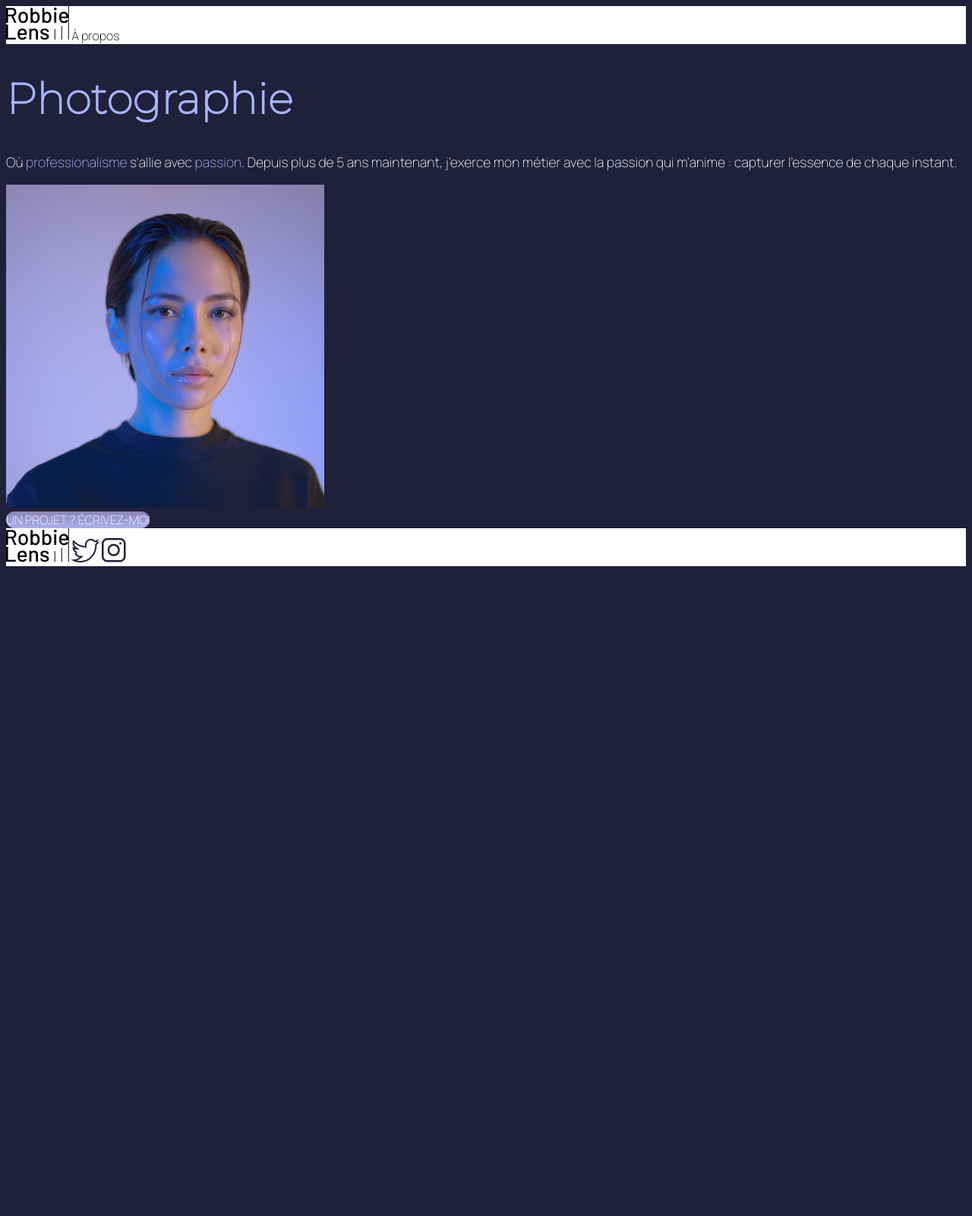
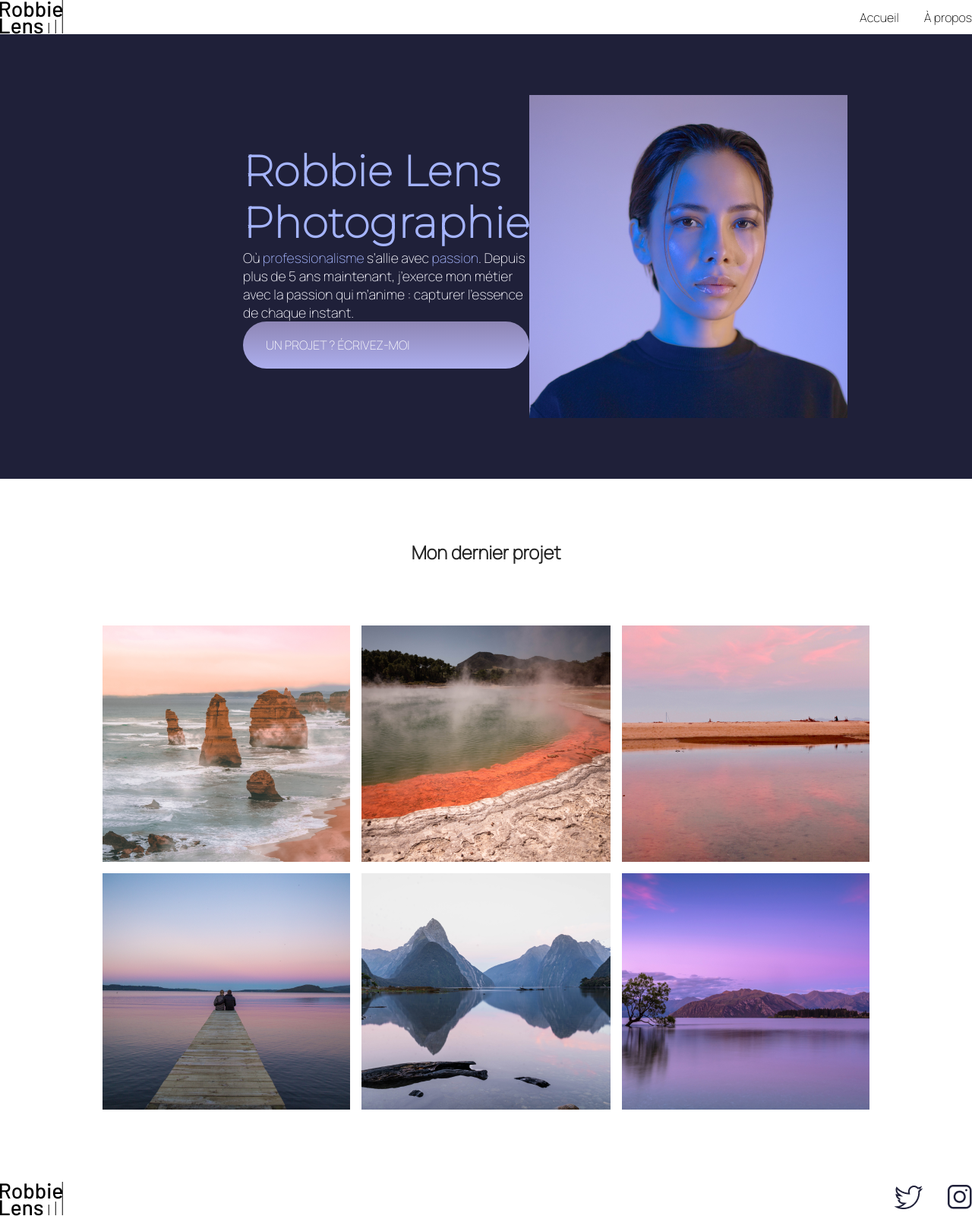
Before and after one commit to anapeff/SiteWebHTML5CSS3, a plain HTML site: page index.html in a window 1280 px wide. Shown: the whole page at 76% size. Before the commit the page ends 800 px from the top, so only its background shows below. Drawn offline with Linux system fonts and the light colour scheme.

Commit message:
css flexbox

```diff
--- a/index.html
+++ b/index.html
@@ -18,36 +18,53 @@
 </head>
 
 <body>
-    <div class="entete">
-
-            <img src="images/logo.png" alt="Logo Robbie Lens" />
+    <header>
+        <nav>
+            <img src="images/logo.png" alt="Logo Robbie Lens" >
+            <div>
+                <a href="index.html">Accueil</a>
                 <a href="a-propos.html">À propos</a>
             </div>
-
-    <h1>Photographie</h1>
-
+        </nav>
+    </header>
+    <main>
+        <section class="accueil-introduction">
+            <div>
+                <h1>Robbie Lens Photographie</h1>
                 <p>
-        Où <em>professionalisme</em>  s'allie avec <em>passion</em>. Depuis plus de 5 ans maintenant, j’exerce mon métier avec la passion
-        qui m’anime : capturer l’essence de chaque instant. <!--je suis un commentaire -->
+                    Où <em>professionalisme</em> s’allie avec <em>passion</em>. Depuis
+                    plus de 5 ans maintenant, j’exerce mon métier avec la passion
+                    qui m’anime : capturer l’essence de chaque instant.
                 </p>
-
-    <img src="images/robbie-lens.png" alt="Photo Robbie Lens" />
-
-    <div>
                 <a href="" class="cta">UN PROJET ? ÉCRIVEZ-MOI</a>
             </div>
-    <div class="pieds-de-page">
+            <img src="images/robbie-lens.png" alt="Portrait avec effet de la photographe Robbie Lens" >
+        </section>
+        <section class="accueil-photos">
+            <h2>Mon dernier projet</h2>
+            <div>
+                <img src="images/accueil/element-1.png" alt="Twelve apostles - Australie" >
+                <img src="images/accueil/element-2.png" alt="Wai-O-Tapu - Nouvelle-Zélande" >
+                <img src="images/accueil/element-3.png" alt="Parc National d’Abel Tasman - Nouvelle-Zélande" >
+            </div>
+            <div>
+                <img src="images/accueil/element-4.png" alt="Lac Rotorua - Nouvelle-Zélande" >
+                <img src="images/accueil/element-5.png" alt="Milford Sound - Nouvelle-Zélande" >
+                <img src="images/accueil/element-6.png" alt="Lac Wanaka - Nouvelle-Zélande" >
+            </div>
+        </section>
+    </main>
+    <footer>
+        <img src="images/logo.png" alt="Logo Robbie Lens" >
+        <div>
+            <a target="_blank" href="https://twitter.com/" class="lien-icone">
+                <img src="images/twitter.png" alt="Logo Twitter" >
+            </a>
+            <a target="_blank" href="https://www.instagram.com/" class="lien-icone">
+                <img src="images/instagram.png" alt="Logo Instagram" >
+            </a>
+        </div>
+    </footer>
+</body>
 
-        <a href="index.html">
-            <img src="images/logo.png" alt="Logo Robbie Lens" />
-        </a>
-        <a target="_blank" href="https://twitter.com/">
-            <img src="images/twitter.png" alt="Logo Twitter" />
-        </a>
-        <a target="_blank" href="https://www.instagram.com/">
-            <img src="images/instagram.png" alt="Logo Instagram" />
-        </a>
-
-    </div>
-</body>
 </html>
--- a/styles.css
+++ b/styles.css
@@ -1,7 +1,34 @@
+* {
+    margin: 0;
+}
+
 body {
     font-family: 'Manrope', sans-serif;
     font-size: 1em;
     background-color: #1F2039;
+}
+
+
+header{
+    padding:(20,50,20,50);
+    background-color: white;
+}
+
+footer{
+    padding:(20,50,20,50);
+    background-color: white;
+}
+nav, footer {
+    display: flex;
+    flex-direction: row;
+    align-items: center;
+    justify-content: space-between;
+  }
+  nav a {
+    margin-left: 30px;
+  }
+section{
+    padding:80px;
 }
 
 a
@@ -41,6 +68,9 @@ li {
     background: linear-gradient(#8e86b5, #acaeed); /* lien un projet écrivez-moi */
     color: white;
     border-radius: 50px;
+    padding: 20px 30px;
+    display: flex;
+
 }
 .cta:hover {
     background: linear-gradient(#696484, #8788ba);
@@ -49,8 +79,50 @@ li {
 .lien-icone:hover {
     opacity: 0.5;
   }
-.contenu {
+.lien-icone {
+    margin-left: 30px;
+  }
+
+.contenu-a-propos {
     border-right: 1px solid #8e86b5;
     border-bottom: 1px solid #8e86b5;
+    padding: 50px;
 
 }
+.contenu-a-propos ul {
+    margin-top: 30px;
+}
+
+.contenu-a-propos h2 {
+    margin-top: 30px;
+}
+.a-propos-main {
+    width: 50%;
+    margin: auto;
+  }
+
+.accueil-introduction {
+    display : flex;
+    flex-direction: row;
+    width : 50%;
+    align-items: center;
+    margin: auto;
+}
+.accueil-photos {
+    background-color: white;
+    padding: 80px;
+  }
+
+.accueil-photos h2 {
+    color: #242424;
+    text-align: center;
+    margin-bottom: 80px;
+  }
+
+.accueil-photos div {
+    display: flex;
+    flex-direction: row;
+    gap: 15px;
+    justify-content: center;
+    margin-bottom: 15px;
+  }
```
Also changed, not shown: a-propos.html (+35 -16 lines), images/accueil/element-1.png (added), images/accueil/element-2.png (added), images/accueil/element-3.png (added), images/accueil/element-4.png (added), images/accueil/element-5.png (added), images/accueil/element-6.png (added). Lines whose indentation alone changed are shown as unchanged.
